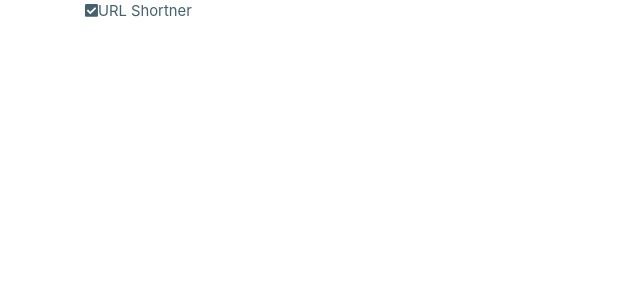
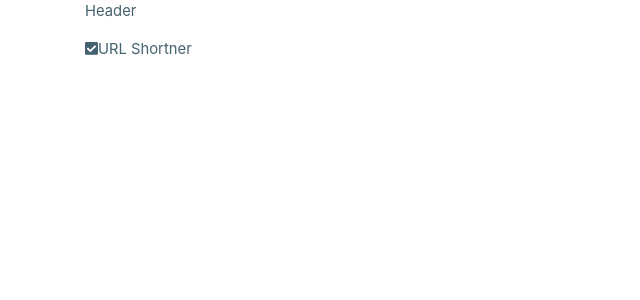
Before and after one commit to wguilherme/micro-saas, a React (Create React App) app in the folder frontend/: page / in a window 1280 px wide. Shown: the top 300 px of the page, without its empty margins (0-640 px from the left). Built offline with nearby package versions, Linux system fonts and the light colour scheme.

Commit message:
add: component Header

```diff
--- /dev/null
+++ b/frontend/src/components/Header/index.js
@@ -0,0 +1,9 @@
+import React from 'react';
+
+function Header(){
+   return(
+      <p>Header</p>
+   )
+}
+
+export default Header;
--- a/frontend/src/pages/Home/index.js
+++ b/frontend/src/pages/Home/index.js
@@ -1,5 +1,7 @@
 import React from 'react'
 import {Container} from 'react-bootstrap'
+
+import Header from '../../components/Header'
 
 import {FontAwesomeIcon} from '@fortawesome/react-fontawesome'
 
@@ -12,6 +14,8 @@
       return (
          <Container>
 
+            <Header/>
+
       <FontAwesomeIcon icon="check-square"/>URL Shortner
 
          </Container>
```
Also changed, not shown: 1 other file (tests, documents, lock files or other folders).
